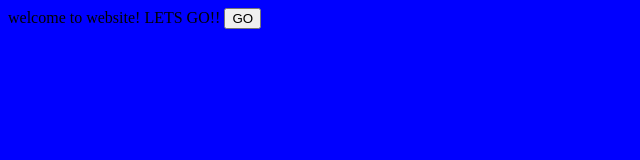
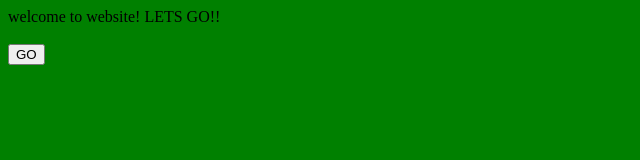
Before and after one commit to varuncobain/jenkinstrainingfirst-, a plain HTML site: page index.html in a window 1280 px wide. Shown: the whole page, without its empty margins (0-640 px from the left). Drawn offline with Linux system fonts and the light colour scheme.

Commit message:
new commit

```diff
--- a/index.html
+++ b/index.html
@@ -1,6 +1,7 @@
-<body bgcolor='blue'>
+<body bgcolor='green'>
 welcome to website!
 LETS GO!!
+<br> <br>
 
 <button> GO </button>
 
```
